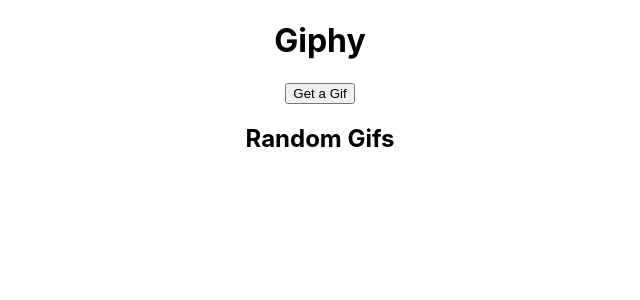
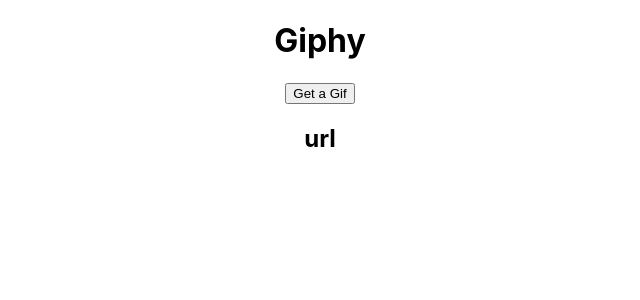
Before and after one commit to JasonKulak/react-hw3-giphy, a React (Create React App) app: page / in a window 1280 px wide. Shown: the top 300 px of the page, without its empty margins (320-960 px from the left). Built offline with nearby package versions, Linux system fonts and the light colour scheme.

Commit message:
components gifs

```diff
--- a/src/App.js
+++ b/src/App.js
@@ -12,7 +12,7 @@ function App() {
   const getGif = async () => {
     //apikey
     const apiKey = "T49vkgIn68gSf1nOa9R8RWmbm3IWruUj";
-    const url = `api.giphy.com/v1/gifs/random?api_key=${apiKey}`;
+    const url = `https://api.giphy.com/v1/gifs/random?api_key=${apiKey}`;
 
 
     // console.log(url)
@@ -24,18 +24,20 @@ function App() {
 
 
     //get the JSON from the response
-    // const data = await res.json();
-    console.log(res)
+    const data = await res.json();
+    // console.log(await res.json())
     // console.log("url", data.data.image_url);
     // //update the state with a Gif
-    // setGifSrc(data);
+    setGifSrc(data);
+    //the current state of the Gif url
+    console.log(url)
   };
 
   return (
     <div className="App">
       <Header />
-      <Button getGifFromApp={getGif} />
-      <Gifs />
+      <Button getGif={getGif} />
+      <Gifs url={url}/>
     </div>
   );
 }
--- a/src/components/Button.js
+++ b/src/components/Button.js
@@ -1,10 +1,10 @@
 function Button(props) {
-  const getGif = () => {
-    props.getGifFromApp();
-  };
+  // const getGif = () => {
+  //   props.getGifFromApp();
+  // };
 
   return (
-    <button type="button" onClick={getGif}>
+    <button type="button" onClick={props.getGif}>
       Get a Gif
     </button>
   );
--- a/src/components/Gifs.js
+++ b/src/components/Gifs.js
@@ -1,7 +1,7 @@
 
 
 function Gifs(props) {
-    return <h2>Random Gifs</h2>
+    return <h2>url {props.url}</h2>
 
   }
 
```
